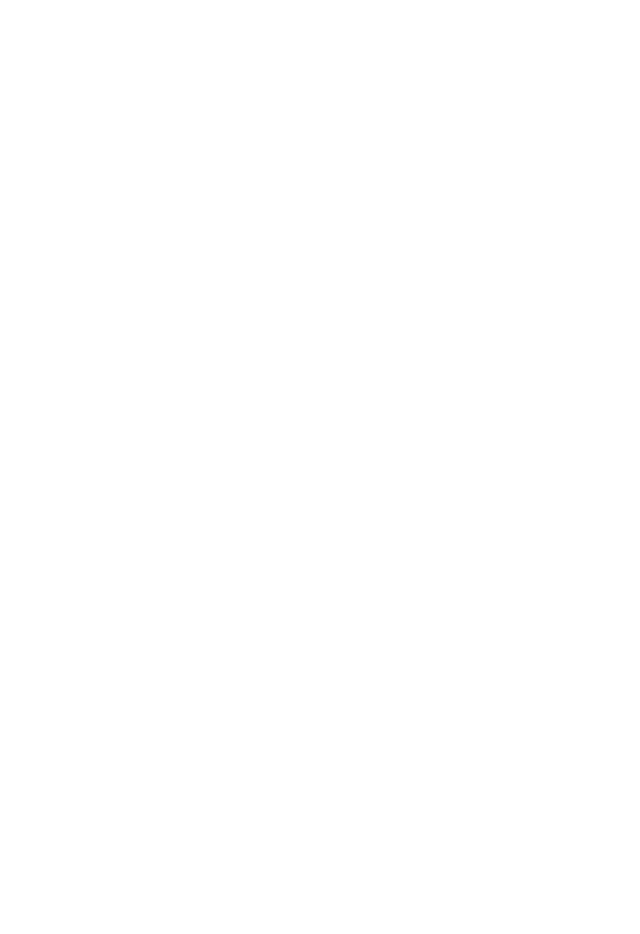
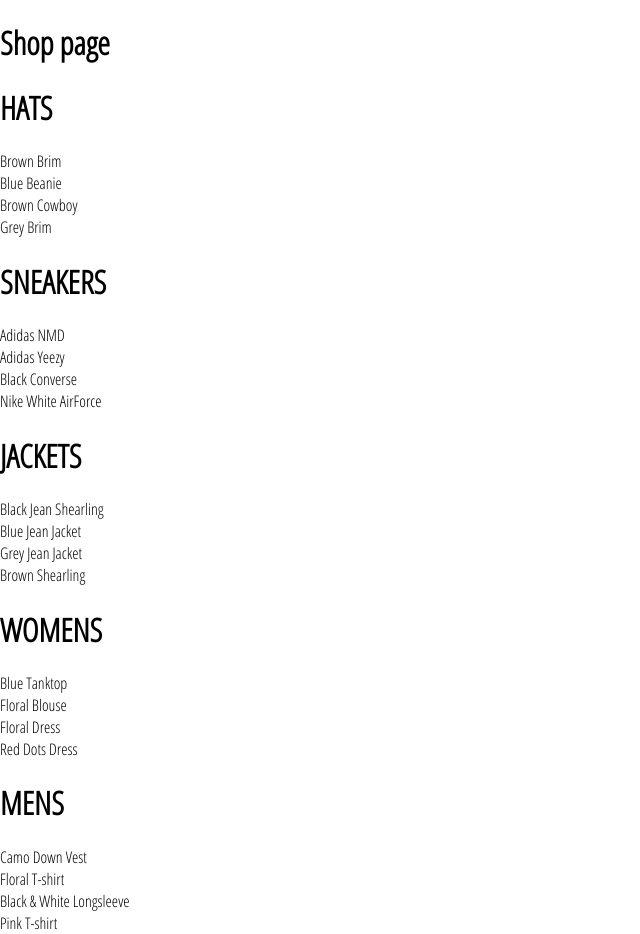
Before and after one commit to richigro/react-eccom-app, a React (Create React App) app: page /shop in a window 1280 px wide. Shown: the whole page, without its empty margins (0-640 px from the left). Before the commit the page ends 800 px from the top, so only its background shows below. Built offline with nearby package versions, Linux system fonts and the light colour scheme.

Commit message:
added new shop page with collection-preview components

```diff
--- a/src/App.js
+++ b/src/App.js
@@ -1,20 +1,15 @@
 import React from 'react';
 import './App.css';
 import HomePage from './pages/homepage/homepage.componet';
+import ShopPage from './pages/shop/shop.component';
 import {Route, Switch} from 'react-router-dom';
-
-const HatsPage = () => (
-  <div>
-    <h1>Hats page</h1>
-  </div>
-);
 
 function App() {
   return (
     <div>
       <Switch>
         <Route exact path="/" component={HomePage}/>
-        <Route exact path="/shop/hats" component={HatsPage}/>
+        <Route exact path="/shop" component={ShopPage}/>
       </Switch>
     </div>
   );
--- /dev/null
+++ b/src/components/collection-preview/collection-preview.component.jsx
@@ -0,0 +1,21 @@
+import React from 'react';
+import './collection-preview.styles.scss';
+import { findAllByTitle } from '@testing-library/react';
+
+const MAX_NUMBER_OF_ITEMS_PER_PREVIEW = 4;
+const CollectionPreview = ({title, items}) => (
+    <div className="collection-preview">
+        <h1 className="title">{title.toUpperCase()}</h1>
+        <div className="preview">
+            {
+            items.filter(
+                (item, idx) => idx < MAX_NUMBER_OF_ITEMS_PER_PREVIEW)
+                .map(item => (
+                <div key={item.id}>{item.name}</div>
+                ))
+            }
+        </div>
+    </div>
+);
+
+export default CollectionPreview;
--- /dev/null
+++ b/src/pages/shop/shop.component.jsx
@@ -0,0 +1,26 @@
+import React from 'react';
+import SHOP_DATA from './shop.data';
+import CollectionPreview from '../../components/collection-preview/collection-preview.component';
+
+export default class ShopPage extends React.Component {
+    constructor(props){
+        super(props);
+        this.state = {
+            collections: SHOP_DATA
+        };
+    }
+
+    render(){
+        //destructure collections
+        const {collections} = this.state;
+        return (
+            <div className="shop-page">
+                <h1>Shop page</h1>
+                {
+                collections.map(({id, ...otherCollectionProps}) =>  (
+                <CollectionPreview key={id} {...otherCollectionProps}/>)
+                )}
+            </div>
+        );
+    }
+}
--- /dev/null
+++ b/src/pages/shop/shop.data.jsx
@@ -0,0 +1,248 @@
+const SHOP_DATA = [
+    {
+      id: 1,
+      title: 'Hats',
+      routeName: 'hats',
+      items: [
+        {
+          id: 1,
+          name: 'Brown Brim',
+          imageUrl: 'https://i.ibb.co/ZYW3VTp/brown-brim.png',
+          price: 25
+        },
+        {
+          id: 2,
+          name: 'Blue Beanie',
+          imageUrl: 'https://i.ibb.co/ypkgK0X/blue-beanie.png',
+          price: 18
+        },
+        {
+          id: 3,
+          name: 'Brown Cowboy',
+          imageUrl: 'https://i.ibb.co/QdJwgmp/brown-cowboy.png',
+          price: 35
+        },
+        {
+          id: 4,
+          name: 'Grey Brim',
+          imageUrl: 'https://i.ibb.co/RjBLWxB/grey-brim.png',
+          price: 25
+        },
+        {
+          id: 5,
+          name: 'Green Beanie',
+          imageUrl: 'https://i.ibb.co/YTjW3vF/green-beanie.png',
+          price: 18
+        },
+        {
+          id: 6,
+          name: 'Palm Tree Cap',
+          imageUrl: 'https://i.ibb.co/rKBDvJX/palm-tree-cap.png',
+          price: 14
+        },
+        {
+          id: 7,
+          name: 'Red Beanie',
+          imageUrl: 'https://i.ibb.co/bLB646Z/red-beanie.png',
+          price: 18
+        },
+        {
+          id: 8,
+          name: 'Wolf Cap',
+          imageUrl: 'https://i.ibb.co/1f2nWMM/wolf-cap.png',
+          price: 14
+        },
+        {
+          id: 9,
+          name: 'Blue Snapback',
+          imageUrl: 'https://i.ibb.co/X2VJP2W/blue-snapback.png',
+          price: 16
+        }
+      ]
+    },
+    {
+      id: 2,
+      title: 'Sneakers',
+      routeName: 'sneakers',
+      items: [
+        {
+          id: 1,
+          name: 'Adidas NMD',
+          imageUrl: 'https://i.ibb.co/0s3pdnc/adidas-nmd.png',
+          price: 220
+        },
+        {
+          id: 2,
+          name: 'Adidas Yeezy',
+          imageUrl: 'https://i.ibb.co/dJbG1cT/yeezy.png',
+          price: 280
+        },
+        {
+          id: 3,
+          name: 'Black Converse',
+          imageUrl: 'https://i.ibb.co/bPmVXyP/black-converse.png',
+          price: 110
+        },
+        {
+          id: 4,
+          name: 'Nike White AirForce',
+          imageUrl: 'https://i.ibb.co/1RcFPk0/white-nike-high-tops.png',
+          price: 160
+        },
+        {
+          id: 5,
+          name: 'Nike Red High Tops',
+          imageUrl: 'https://i.ibb.co/QcvzydB/nikes-red.png',
+          price: 160
+        },
+        {
+          id: 6,
+          name: 'Nike Brown High Tops',
+          imageUrl: 'https://i.ibb.co/fMTV342/nike-brown.png',
+          price: 160
+        },
+        {
+          id: 7,
+          name: 'Air Jordan Limited',
+          imageUrl: 'https://i.ibb.co/w4k6Ws9/nike-funky.png',
+          price: 190
+        },
+        {
+          id: 8,
+          name: 'Timberlands',
+          imageUrl: 'https://i.ibb.co/Mhh6wBg/timberlands.png',
+          price: 200
+        }
+      ]
+    },
+    {
+      id: 3,
+      title: 'Jackets',
+      routeName: 'jackets',
+      items: [
+        {
+          id: 1,
+          name: 'Black Jean Shearling',
+          imageUrl: 'https://i.ibb.co/XzcwL5s/black-shearling.png',
+          price: 125
+        },
+        {
+          id: 2,
+          name: 'Blue Jean Jacket',
+          imageUrl: 'https://i.ibb.co/mJS6vz0/blue-jean-jacket.png',
+          price: 90
+        },
+        {
+          id: 3,
+          name: 'Grey Jean Jacket',
+          imageUrl: 'https://i.ibb.co/N71k1ML/grey-jean-jacket.png',
+          price: 90
+        },
+        {
+          id: 4,
+          name: 'Brown Shearling',
+          imageUrl: 'https://i.ibb.co/s96FpdP/brown-shearling.png',
+          price: 165
+        },
+        {
+          id: 5,
+          name: 'Tan Trench',
+          imageUrl: 'https://i.ibb.co/M6hHc3F/brown-trench.png',
+          price: 185
+        }
+      ]
+    },
+    {
+      id: 4,
+      title: 'Womens',
+      routeName: 'womens',
+      items: [
+        {
+          id: 1,
+          name: 'Blue Tanktop',
+          imageUrl: 'https://i.ibb.co/7CQVJNm/blue-tank.png',
+          price: 25
+        },
+        {
+          id: 2,
+          name: 'Floral Blouse',
+          imageUrl: 'https://i.ibb.co/4W2DGKm/floral-blouse.png',
+          price: 20
+        },
+        {
+          id: 3,
+          name: 'Floral Dress',
+          imageUrl: 'https://i.ibb.co/KV18Ysr/floral-skirt.png',
+          price: 80
+        },
+        {
+          id: 4,
+          name: 'Red Dots Dress',
+          imageUrl: 'https://i.ibb.co/N3BN1bh/red-polka-dot-dress.png',
+          price: 80
+        },
+        {
+          id: 5,
+          name: 'Striped Sweater',
+          imageUrl: 'https://i.ibb.co/KmSkMbH/striped-sweater.png',
+          price: 45
+        },
+        {
+          id: 6,
+          name: 'Yellow Track Suit',
+          imageUrl: 'https://i.ibb.co/v1cvwNf/yellow-track-suit.png',
+          price: 135
+        },
+        {
+          id: 7,
+          name: 'White Blouse',
+          imageUrl: 'https://i.ibb.co/qBcrsJg/white-vest.png',
+          price: 20
+        }
+      ]
+    },
+    {
+      id: 5,
+      title: 'Mens',
+      routeName: 'mens',
+      items: [
+        {
+          id: 1,
+          name: 'Camo Down Vest',
+          imageUrl: 'https://i.ibb.co/xJS0T3Y/camo-vest.png',
+          price: 325
+        },
+        {
+          id: 2,
+          name: 'Floral T-shirt',
+          imageUrl: 'https://i.ibb.co/qMQ75QZ/floral-shirt.png',
+          price: 20
+        },
+        {
+          id: 3,
+          name: 'Black & White Longsleeve',
+          imageUrl: 'https://i.ibb.co/55z32tw/long-sleeve.png',
+          price: 25
+        },
+        {
+          id: 4,
+          name: 'Pink T-shirt',
+          imageUrl: 'https://i.ibb.co/RvwnBL8/pink-shirt.png',
+          price: 25
+        },
+        {
+          id: 5,
+          name: 'Jean Long Sleeve',
+          imageUrl: 'https://i.ibb.co/VpW4x5t/roll-up-jean-shirt.png',
+          price: 40
+        },
+        {
+          id: 6,
+          name: 'Burgundy T-shirt',
+          imageUrl: 'https://i.ibb.co/mh3VM1f/polka-dot-shirt.png',
+          price: 25
+        }
+      ]
+    }
+  ]
+  export default SHOP_DATA;
```
Also changed, not shown: src/components/collection-preview/collection-preview.styles.scss (added).
